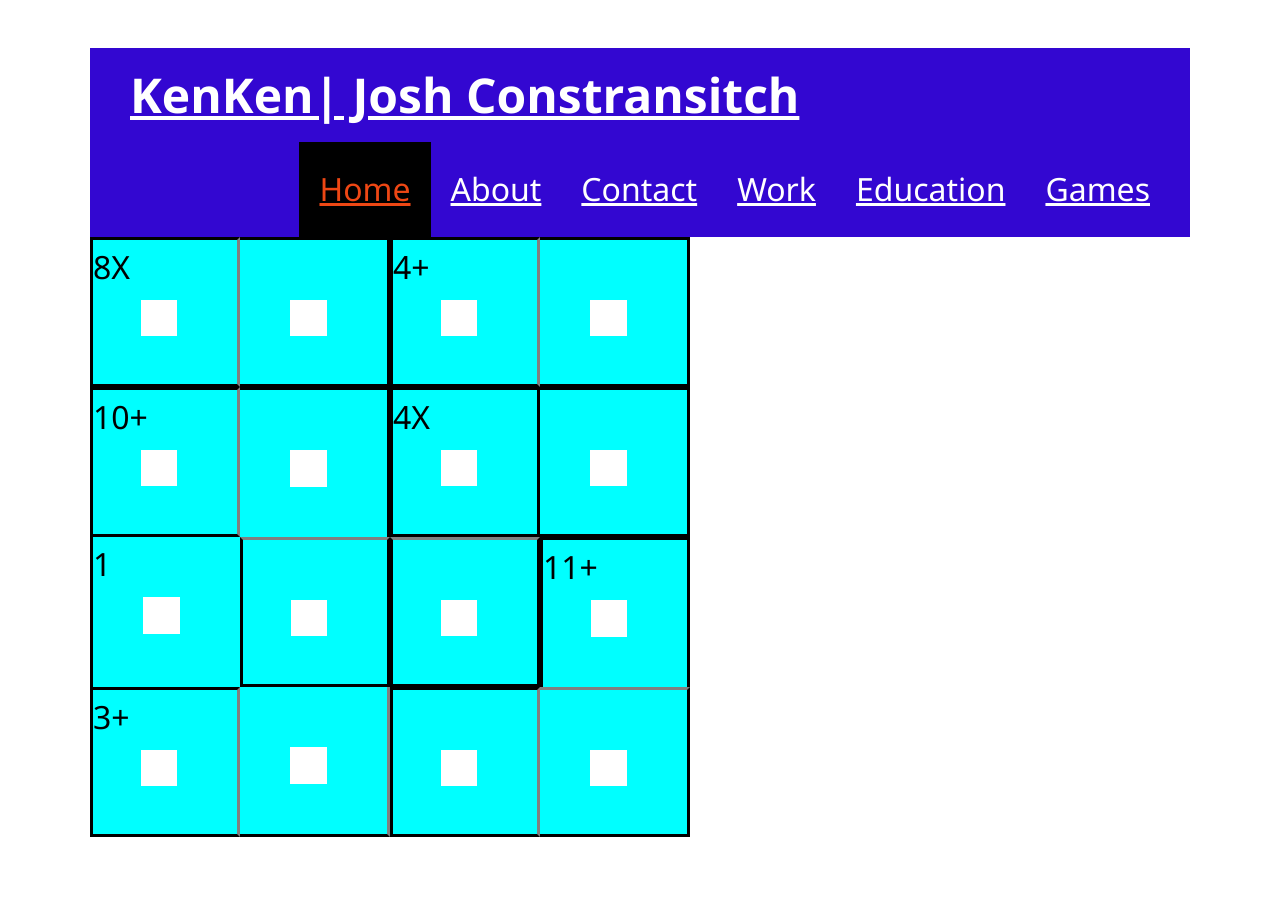
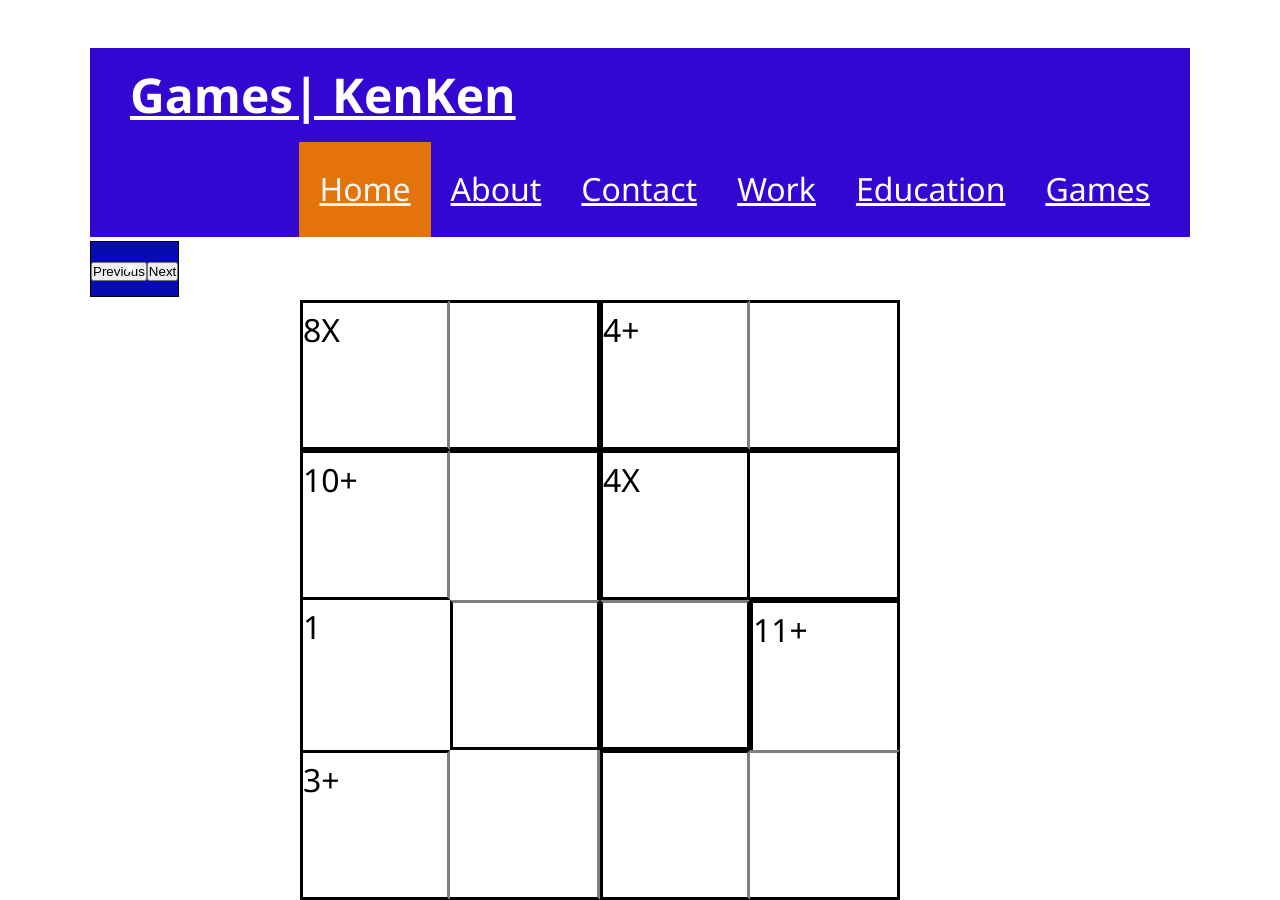
Before and after one commit to JoshConstransitch/Portfolio, a plain HTML site: page kenken.html in a window 1280 px wide. Drawn offline with Linux system fonts and the light colour scheme.

Commit message:
worked on adding buttons so change games

```diff
--- a/kenken.css
+++ b/kenken.css
@@ -17,7 +17,7 @@ body {
 
  .answer {
      width: 25%;
-    height: 25%;
+     height: 40%;
      text-align: center;
      position: absolute;
      right: 60px;
@@ -26,6 +26,9 @@ body {
  }
 
  .grid {
+     position: absolute;
+     left: 300px;
+     top: 300px;
      display: grid;
      grid-template-columns: repeat(4, 1fr);
      grid-template-rows: repeat(4, 1fr);
@@ -37,7 +40,7 @@ body {
      position: relative;
      display: grid;
      justify-content: left;
-    background-color: cyan;
+     background-color: white;
  }
 
  #box1,
@@ -106,3 +109,24 @@ body {
  #box16 {
      border-top: 3px solid gray;
  }
+ /* Buttons for Changing Game*/
+
+ .pagebtn {
+     display: inline-flex;
+     top: 600px;
+     left: 300px;
+     font-size: 20px;
+     color: #fff;
+     background: rgb(8, 11, 179);
+     padding: 0;
+     border: 1px solid black;
+ }
+
+ .pagebtn:hover {
+     background: rgb(228, 115, 9);
+     color: whitesmoke;
+ }
+
+ #previous.btn {
+     background-color: burlywood;
+ }
--- a/kenken.html
+++ b/kenken.html
@@ -16,7 +16,7 @@
     <header>
         <nav id="navbar">
             <div class="container">
-                <h1 class="logo"><a href="index.html">KenKen| Josh Constransitch</a></h1>
+                <h1 class="logo"><a href="index.html">Games| KenKen</a></h1>
                 <ul>
                     <li><a class="current" href="index.html">Home</a></li>
                     <li><a href="about.html">About</a></li>
@@ -49,6 +49,15 @@
             <div id="box16" class="grid-item"><span class="promp"></span><span class="answer" contenteditable=""></span></div>
         </div>
     </main>
+
+    <footer>
+        <div>
+            <ul class="pagebtn">
+                <li id="previous.btn"><button>Previous</button></li>
+                <li id="next.btn"><button>Next</button></li>
+            </ul>
+        </div>
+    </footer>
 </body>
 
 </html>
--- a/style.css
+++ b/style.css
@@ -53,8 +53,8 @@ p {
 }
 
 .btn:hover {
-    background: #0a0a0a;
-    color: rgb(228, 115, 9);
+    background: rgb(228, 115, 9);
+    color: whitesmoke;
 }
 
 
@@ -91,9 +91,9 @@ p {
 }
 
 #navbar ul li a:hover,
-#navbar ul li a.current {
-    background: black;
-    color: #ee4714;
+#navbar ul li .current {
+    background: rgb(228, 115, 9);
+    color: whitesmoke;
 }
 
 
@@ -188,7 +188,6 @@ p {
 
 #testimonials {
     height: 600px;
-    background: url('../img/test-bg.jpg') no-repeat center center/cover;
     padding-top: 100px;
 }
 
```
Also changed, not shown: about.html (+1 -1 lines), games.html (+6 -0 lines), index.html (+3 -4 lines), work.html (+1 -1 lines). Lines whose indentation alone changed are shown as unchanged.
